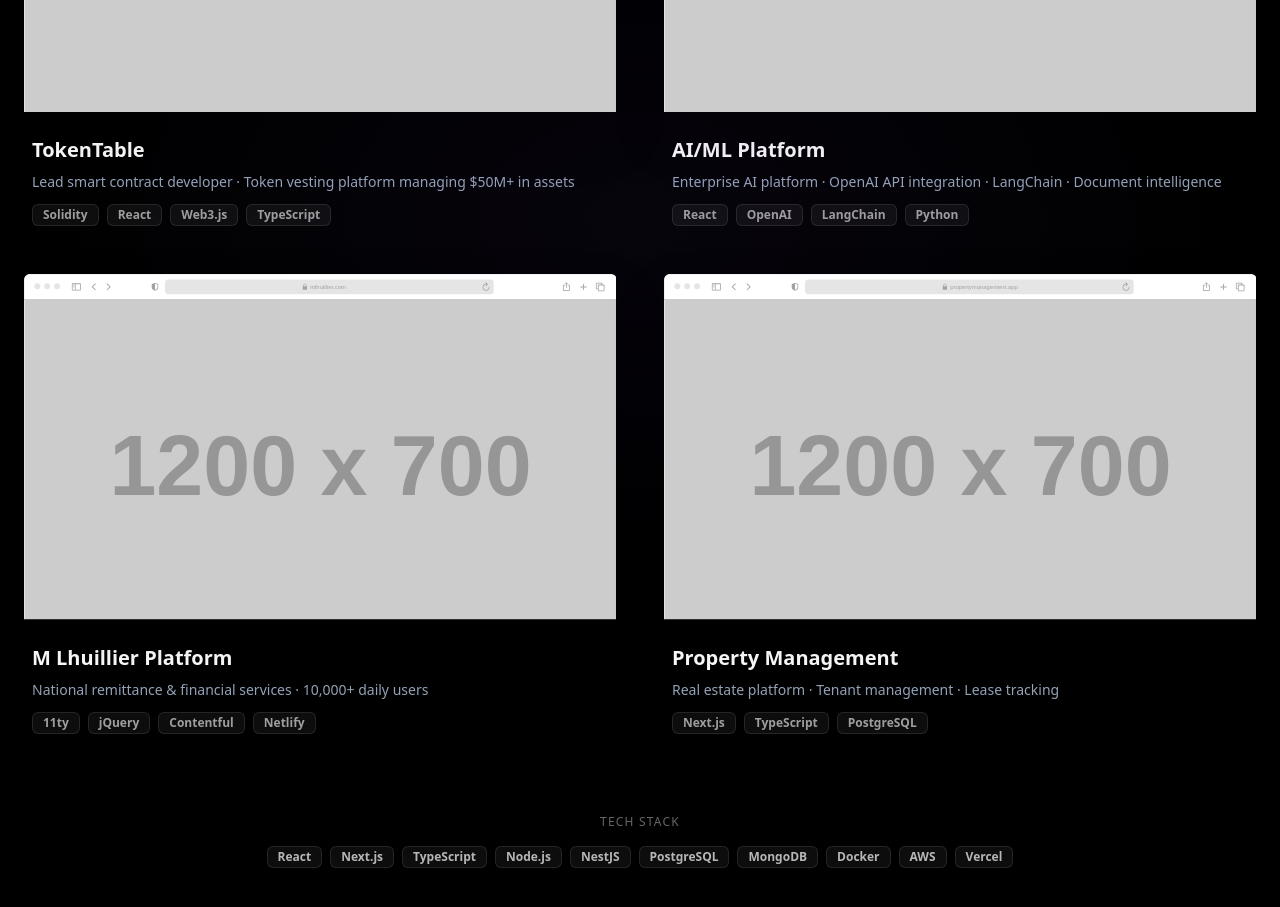
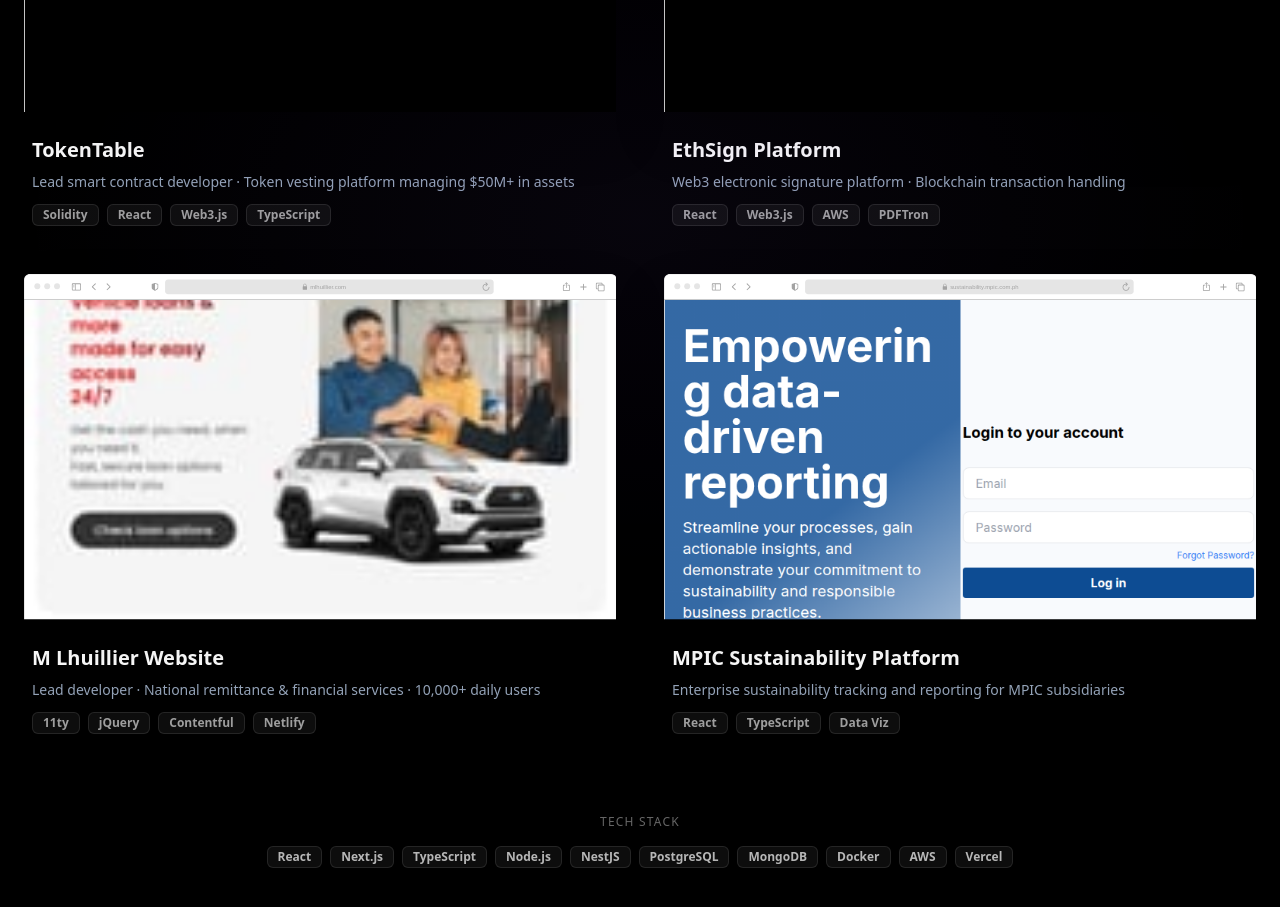
Before and after one commit to e6654321/personal-website, a Next.js app: page / in a window 1280 px wide. Shown: the part 3520-4427 px from the top of the page. Built offline with nearby package versions, Linux system fonts and the light colour scheme.

Commit message:
Add real website screenshots (TokenTable, EthSign, M Lhuillier, MPIC Sustainability)

```diff
--- a/app/components/WebProjectsSection.tsx
+++ b/app/components/WebProjectsSection.tsx
@@ -7,30 +7,30 @@ const projects = [
   {
     title: 'TokenTable',
     url: 'tokentable.xyz',
-    screenshot: 'https://placehold.co/1200x700/0f172a/3B82F6?text=TokenTable+Vesting+Platform',
+    screenshot: '/screenshots/tokentable.jpg',
     description: 'Lead smart contract developer · Token vesting platform managing $50M+ in assets',
     tags: ['Solidity', 'React', 'Web3.js', 'TypeScript'],
   },
   {
-    title: 'AI/ML Platform',
-    url: 'symph.co',
-    screenshot: 'https://placehold.co/1200x700/1a103d/A78BFA?text=AI+Document+Processing',
-    description: 'Enterprise AI platform · OpenAI API integration · LangChain · Document intelligence',
-    tags: ['React', 'OpenAI', 'LangChain', 'Python'],
+    title: 'EthSign Platform',
+    url: 'ethsign.xyz',
+    screenshot: '/screenshots/ethsign.jpg',
+    description: 'Web3 electronic signature platform · Blockchain transaction handling',
+    tags: ['React', 'Web3.js', 'AWS', 'PDFTron'],
   },
   {
-    title: 'M Lhuillier Platform',
+    title: 'M Lhuillier Website',
     url: 'mlhuillier.com',
-    screenshot: 'https://placehold.co/1200x700/1a0a00/FCD34D?text=M+Lhuillier+Services',
-    description: 'National remittance & financial services · 10,000+ daily users',
+    screenshot: '/screenshots/mlhuillier.jpg',
+    description: 'Lead developer · National remittance & financial services · 10,000+ daily users',
     tags: ['11ty', 'jQuery', 'Contentful', 'Netlify'],
   },
   {
-    title: 'Property Management',
-    url: 'propertymanagement.app',
-    screenshot: 'https://placehold.co/1200x700/0d1a28/60A5FA?text=Property+Management',
-    description: 'Real estate platform · Tenant management · Lease tracking',
-    tags: ['Next.js', 'TypeScript', 'PostgreSQL'],
+    title: 'MPIC Sustainability Platform',
+    url: 'sustainability.mpic.com.ph',
+    screenshot: '/screenshots/mpic-sustainability.png',
+    description: 'Enterprise sustainability tracking and reporting for MPIC subsidiaries',
+    tags: ['React', 'TypeScript', 'Data Viz'],
   },
 ]
 
@@ -53,7 +53,7 @@ export default function WebProjectsSection() {
           </Badge>
           <h2 className="text-4xl md:text-5xl font-bold mb-4">Full-Stack & Web Projects</h2>
           <p className="text-[#94A3B8] text-lg max-w-2xl mx-auto">
-            Blockchain · AI · Fintech · Enterprise platforms
+            Blockchain · Enterprise · Fintech · Healthcare platforms
           </p>
         </div>
 
```
Also changed, not shown: public/screenshots/ethsign.jpg (added), public/screenshots/mpic-sustainability.png (added), 3 other files (tests, documents, lock files or other folders).
